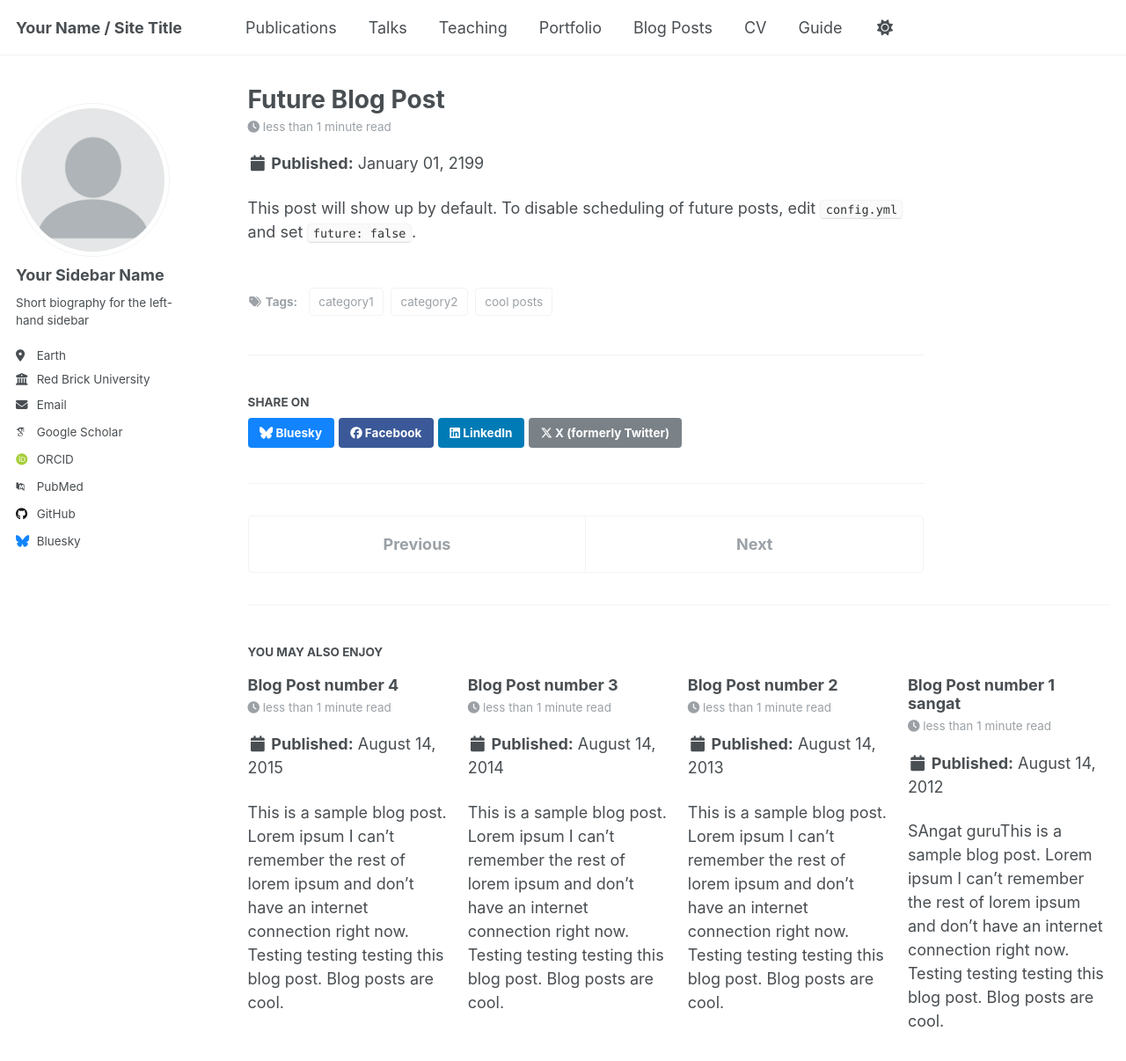
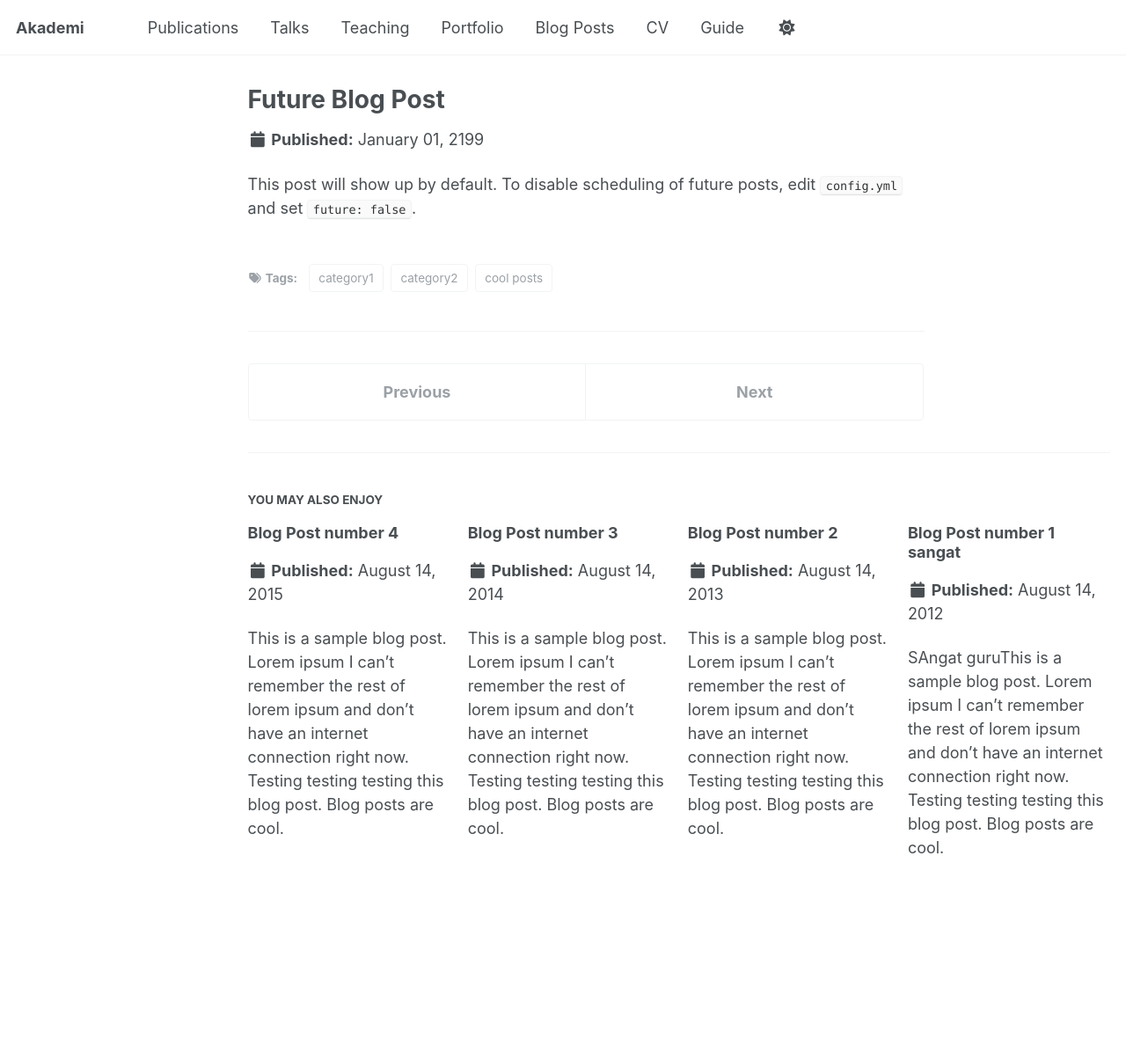
Before and after one commit to animalpsychic/akademi, a Jekyll site: the page built from _posts/2199-01-01-future-post.md, in a window 1280 px wide and 1396 px high. Shown: the top 1206 px of the window at 88% size. Built offline with Jekyll 4.4.1, drawn with Linux system fonts in a browser that asks for light colours; some web fonts are replaced; part of the change alters nothing that is shown.

Commit message:
Update _config.yml

```diff
--- a/_config.yml
+++ b/_config.yml
@@ -9,9 +9,9 @@
 # Basic Site Settings
 locale                   : "en-US"
 site_theme               : "default"
-title                    : "Your Name / Site Title"
+title                    : "Akademi"
 title_separator          : "-"
-name                     : &name "Your Name"
+name                     : &name "Aka"
 description              : &description "personal description"
 url                      : https://animalpsychic.github.io/akademi # the base hostname & protocol for your site e.g. "https://[your GitHub username].github.io" or if you already have some other page hosted on Github then use "https://[your GitHub username].github.io/[Your Repo Name]"
 baseurl                  : "" # the subpath of your site, e.g. "/blog"
@@ -23,9 +23,9 @@ repository               : "academicpages/academicpages.github.io"
 author:
   # Biographic information
   avatar           : "profile.png"
-  name             : "Your Sidebar Name"
+  name             : "Aku"
   pronouns         : # example: "she/her"
-  bio              : "Short biography for the left-hand sidebar"
+  bio              : "Dalam Dirimu"
   location         : "Earth"
   employer         : "Red Brick University"
   uri              : # URL
@@ -34,12 +34,12 @@ author:
   # Academic websites
   academia         : # URL
   arxiv            : # URL - Update with the correct link to your profile
-  googlescholar    : "https://scholar.google.com/citations?user=PS_CX0AAAAAJ"
+  googlescholar    :  # URL
   inspire-hep      : # URL
   impactstory      : # URL
-  orcid            : "http://orcid.org/yourorcidurl"
+  orcid            :  # URL
   semantic         : # URL
-  pubmed           : "https://www.ncbi.nlm.nih.gov/pubmed/?term=john+snow"
+  pubmed           :  # URL
   researchgate     : # URL
   scopus           : # URL
 
@@ -47,13 +47,13 @@ author:
   bitbucket        : # Username - Update with your username on the site
   codepen          : # Username
   dribbble         : # Username
-  github           : "academicpages"
+  github           : # Username
   kaggle           : # Username
   stackoverflow    : # User number or user number and name (i.e., use "1" or "1/jeff-atwood")
 
   # Social media
   artstation       : # Username
-  bluesky          : "bsky.app" # Replace this with you Bluesky username
+  bluesky          : # Username
   facebook         : # Username
   flickr           : # Username
   foursquare       : # Username
@@ -239,10 +239,10 @@ defaults:
       type: posts
     values:
       layout: single
-      author_profile: true
-      read_time: true
-      comments: true
-      share: true
+      author_profile: false
+      read_time: false
+      comments: false
+      share: false
       related: true
   # _pages
   - scope:
```
